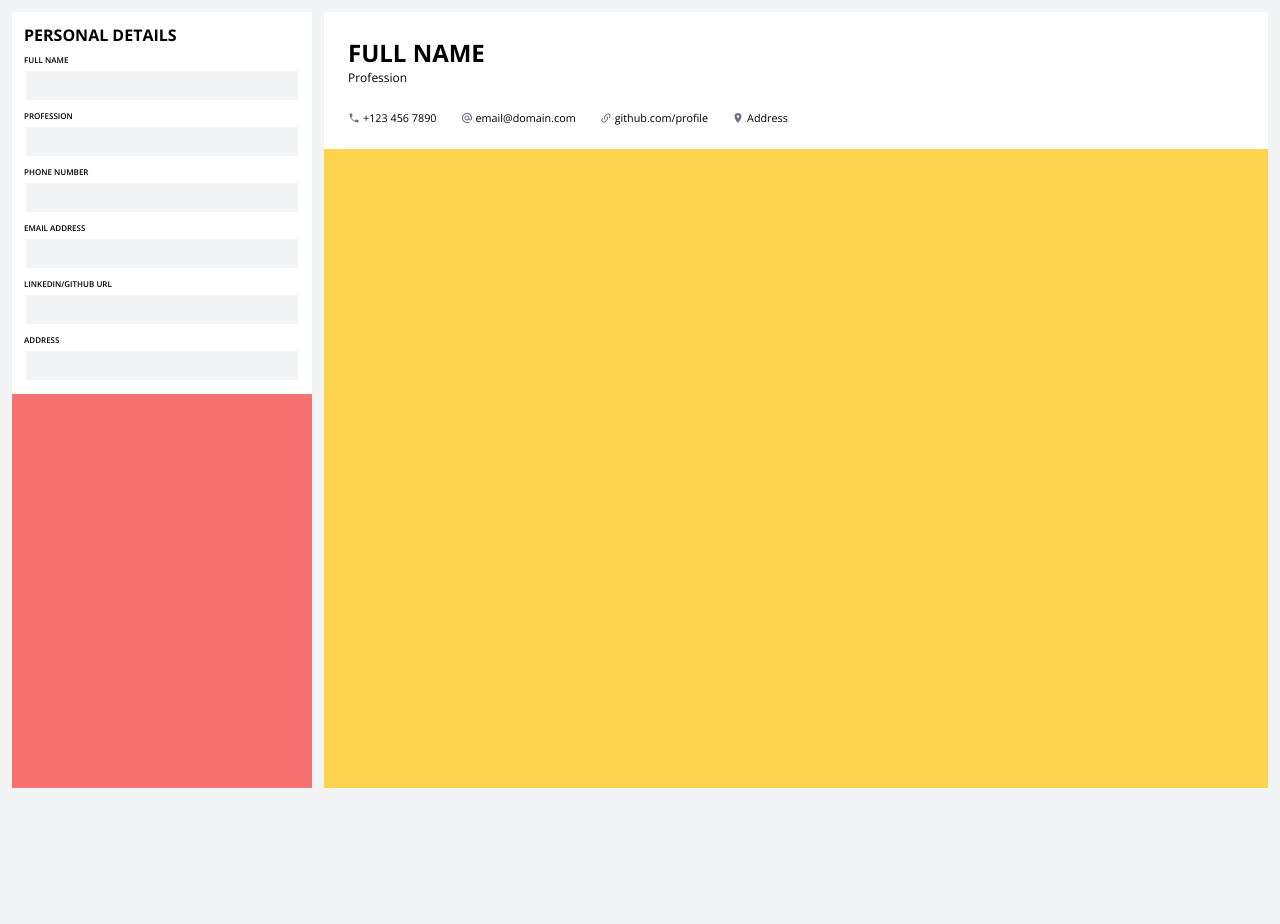
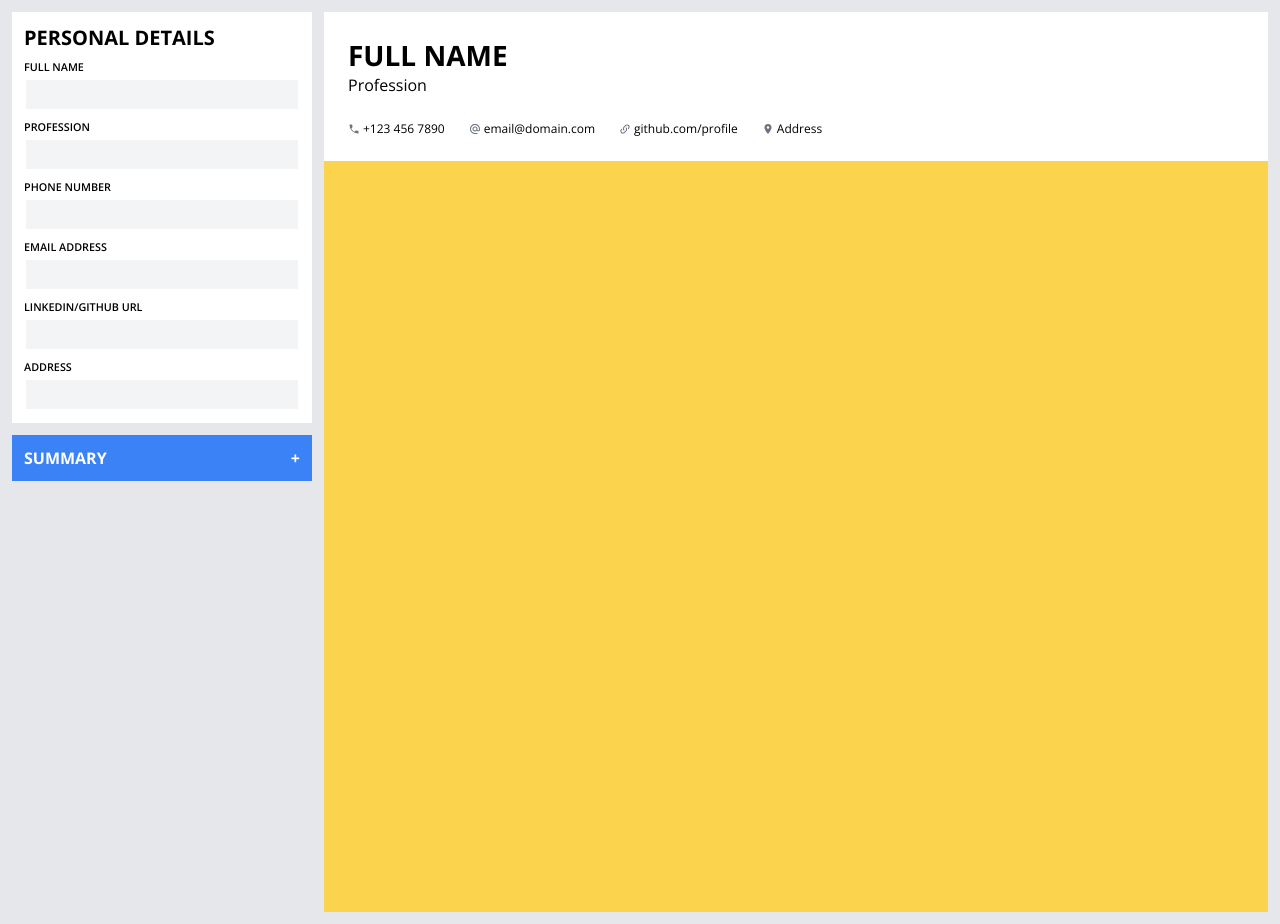
Before and after one commit to rabdevph/react-cv-builder, a React app: page / in a window 1280 px wide. Before the commit the page ends 800 px from the top, so only its background shows below. Built offline with nearby package versions, Linux system fonts and the light colour scheme; the HTML template or start-up script is replaced by a standard one.

Commit message:
Add summary form and modify components directory

```diff
--- a/src/App.css
+++ b/src/App.css
@@ -1,17 +1,20 @@
 .app {
   display: flex;
   gap: 12px;
-  height: 100vh;
+  /* height: 100vh; */
   max-width: 100%;
   padding: 12px;
 }
 
 .cv-forms {
-  background-color: #f87171;
+  display: flex;
+  flex-direction: column;
+  gap: 12px;
   max-width: 480px;
 }
 
 .cv-display {
   flex: 1;
   background-color: #fcd34d;
+  min-height: 900px;
 }
--- a/src/App.jsx
+++ b/src/App.jsx
@@ -1,9 +1,10 @@
 import { useState } from 'react';
 
-import { PersonalForm } from './components/PersonalForm/PersonalForm.jsx';
-import { PersonalDetails } from './components/PersonalDetails/PersonalDetails.jsx';
+import { PersonalForm } from './components/PersonalForm.jsx';
+import { SummaryForm } from './components/SummaryForm.jsx';
+import { PersonalDetails } from './components/PersonalDetails.jsx';
 
-import { personal } from './data/data.js';
+import { personal, summary } from './data/data.js';
 
 import './App.css';
 
@@ -12,9 +13,11 @@ function App() {
 
   const handlePersonalInputChange = (e) => {
     const property = e.target.id;
-    setPersonalDetails({
-      ...personalDetails,
-      [property]: e.target.value,
+    setPersonalDetails((prevState) => {
+      return {
+        ...prevState,
+        [property]: e.target.value,
+      };
     });
   };
 
@@ -22,6 +25,7 @@ function App() {
     <div className="app">
       <div className="cv-forms">
         <PersonalForm onInputChange={(e) => handlePersonalInputChange(e)} />
+        <SummaryForm />
       </div>
       <div className="cv-display">
         <PersonalDetails personalDetails={personalDetails} />
--- a/src/components/PersonalDetails/PersonalDetails.jsx
+++ b/src/components/PersonalDetails.jsx
@@ -2,7 +2,7 @@ import React from 'react';
 
 import Icon from '@mdi/react';
 import { mdiPhone, mdiAt, mdiLinkVariant, mdiMapMarker } from '@mdi/js';
-import './personaldetails.css';
+import '../styles/cv.css';
 
 export const PersonalDetails = ({ personalDetails }) => {
   const { name, profession, phone, email, socmed, address } = personalDetails;
--- a/src/components/PersonalForm/PersonalForm.jsx
+++ b/src/components/PersonalForm.jsx
@@ -1,6 +1,6 @@
 import React, { useState } from 'react';
 
-import './personalform.css';
+import '../styles/forms.css';
 
 export const PersonalForm = ({ onInputChange }) => {
   const [focusedInput, setFocusedInput] = useState(null);
--- a/src/components/PersonalForm/personalform.css
+++ /dev/null
@@ -1,34 +0,0 @@
-.personal-form {
-  background-color: #ffffff;
-  display: flex;
-  flex-direction: column;
-  gap: 8px;
-  width: 300px;
-  max-width: 480px;
-  padding: 12px;
-}
-
-.form-header {
-  font-family: 'Open Sans Bold';
-}
-
-.form-input {
-  background-color: #f3f4f6;
-  border: 2px solid #ffffff;
-  font-family: inherit;
-  font-size: 0.75rem;
-  width: 100%;
-  outline: none;
-  padding: 6px;
-}
-
-.form-input.focused {
-  border: 2px solid #60a5fa;
-}
-
-.form-label {
-  display: block;
-  font-family: 'Open Sans Semi-Bold';
-  font-size: 0.5rem;
-  padding-bottom: 4px;
-}
--- /dev/null
+++ b/src/components/SummaryForm.jsx
@@ -0,0 +1,38 @@
+import { useState } from 'react';
+
+import '../styles/forms.css';
+
+export const SummaryForm = () => {
+  const [collapsed, setCollapsed] = useState(false);
+  const [focused, setFocused] = useState(false);
+
+  const handleFocus = () => {
+    setFocused(true);
+  };
+
+  const handleBlur = () => {
+    setFocused(false);
+  };
+
+  const toggleCollapse = () => {
+    setCollapsed((prevState) => !prevState);
+  };
+
+  return (
+    <div className="summary-form-wrapper">
+      <button className={`form-collapse-btn ${collapsed ? 'collapsed' : ''}`} onClick={toggleCollapse}>
+        SUMMARY
+      </button>
+      <form className={`summary-form ${collapsed ? 'collapsed' : ''}`}>
+        <div className="input-wrapper">
+          <textarea
+            className={`form-input textarea ${focused ? 'focused' : ''} ${collapsed ? 'collapsed' : ''}`}
+            id="summary"
+            onFocus={handleFocus}
+            onBlur={handleBlur}
+          ></textarea>
+        </div>
+      </form>
+    </div>
+  );
+};
--- a/src/data/data.js
+++ b/src/data/data.js
@@ -6,3 +6,8 @@ export const personal = {
   socmed: 'github.com/profile',
   address: 'address',
 };
+
+export const summary = {
+  content:
+    'Donec ac diam non turpis efficitur tempor. Nullam non erat ultricies ante cursus scelerisque in vel magna. Mauris consequat eros quis libero auctor, a venenatis justo ornare. Quisque porttitor elementum efficitur. Phasellus volutpat, enim in fringilla iaculis, tellus metus condimentum dui, nec finibus magna velit vel lorem. Vivamus cursus ultricies ipsum vel ullamcorper. Sed pulvinar semper felis non sagittis. In hac habitasse platea dictumst.',
+};
--- a/src/index.css
+++ b/src/index.css
@@ -30,5 +30,5 @@
 }
 
 body {
-  background-color: #f3f4f6;
+  background-color: #e5e7eb;
 }
--- a/src/components/PersonalDetails/personaldetails.css
+++ b/src/styles/cv.css
@@ -5,18 +5,18 @@
 
 .personal-name {
   font-family: 'Open Sans Bold';
-  font-size: 1.5rem;
+  font-size: 1.75rem;
 }
 
 .personal-profession {
   font-family: 'Open Sans Regular';
-  font-size: 0.75rem;
+  font-size: 1rem;
 }
 
 .personal-details {
   display: flex;
   gap: 24px;
-  font-size: 0.675rem;
+  font-size: 0.75rem;
   padding-top: 24px;
 }
 
--- /dev/null
+++ b/src/styles/forms.css
@@ -0,0 +1,95 @@
+/* PERSONAL */
+.personal-form {
+  background-color: #ffffff;
+  display: flex;
+  flex-direction: column;
+  gap: 8px;
+  width: 300px;
+  max-width: 480px;
+  padding: 12px;
+}
+
+/* SUMMARY */
+.summary-form-wrapper {
+  background-color: #ffffff;
+}
+
+.summary-form {
+  display: flex;
+  flex-direction: column;
+  gap: 8px;
+  width: 300px;
+  max-width: 480px;
+  max-height: 0;
+  overflow: hidden;
+  transition: max-height 0.2s ease-out;
+}
+
+.summary-form.collapsed {
+  max-height: 144px;
+  padding: 12px;
+}
+
+/* COMMON */
+.form-header {
+  font-family: 'Open Sans Bold';
+  font-size: 1.25rem;
+}
+
+.form-collapse-btn {
+  background-color: #3b82f6;
+  border: none;
+  color: #ffffff;
+  cursor: pointer;
+  font-family: 'Open Sans Bold';
+  font-size: 1rem;
+  padding: 12px;
+  text-align: left;
+  width: 100%;
+}
+
+.form-collapse-btn::after {
+  content: '\002B';
+  color: #ffffff;
+  float: right;
+  font-weight: bold;
+}
+
+.form-collapse-btn:hover {
+  background-color: #2563eb;
+}
+
+.form-collapse-btn.collapsed::after {
+  content: '\2212';
+}
+
+.form-label {
+  display: block;
+  font-family: 'Open Sans Semi-Bold';
+  font-size: 0.675rem;
+  padding-bottom: 4px;
+}
+
+.form-input {
+  background-color: #f3f4f6;
+  border: 2px solid #ffffff;
+  font-family: inherit;
+  font-size: 0.75rem;
+  width: 100%;
+  outline: none;
+  padding: 6px;
+}
+
+.form-input.textarea {
+  resize: none;
+  height: 120px;
+  visibility: hidden;
+}
+
+.form-input.textarea.collapsed {
+  visibility: visible;
+}
+
+.form-input.focused {
+  border: 2px solid #60a5fa;
+}
```
